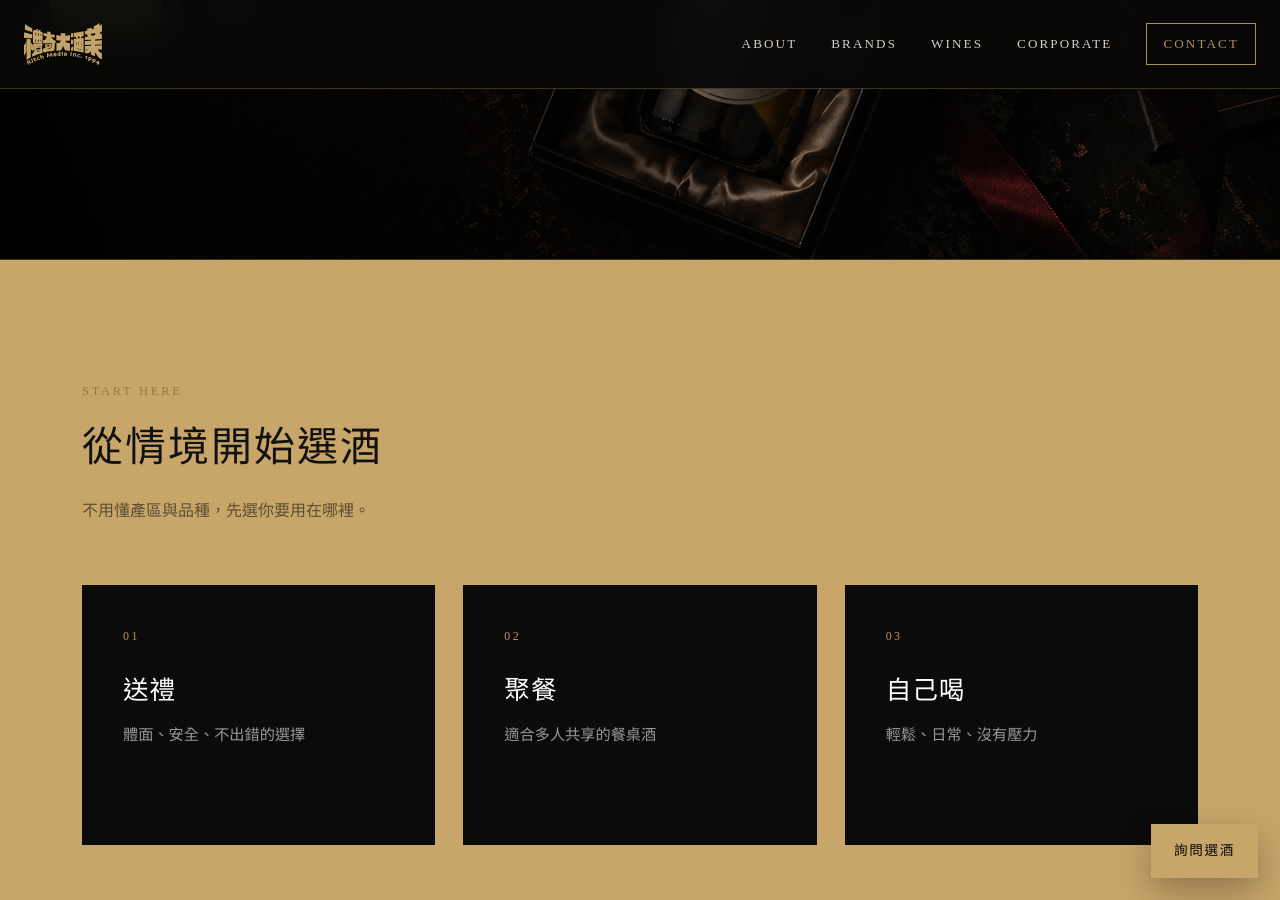
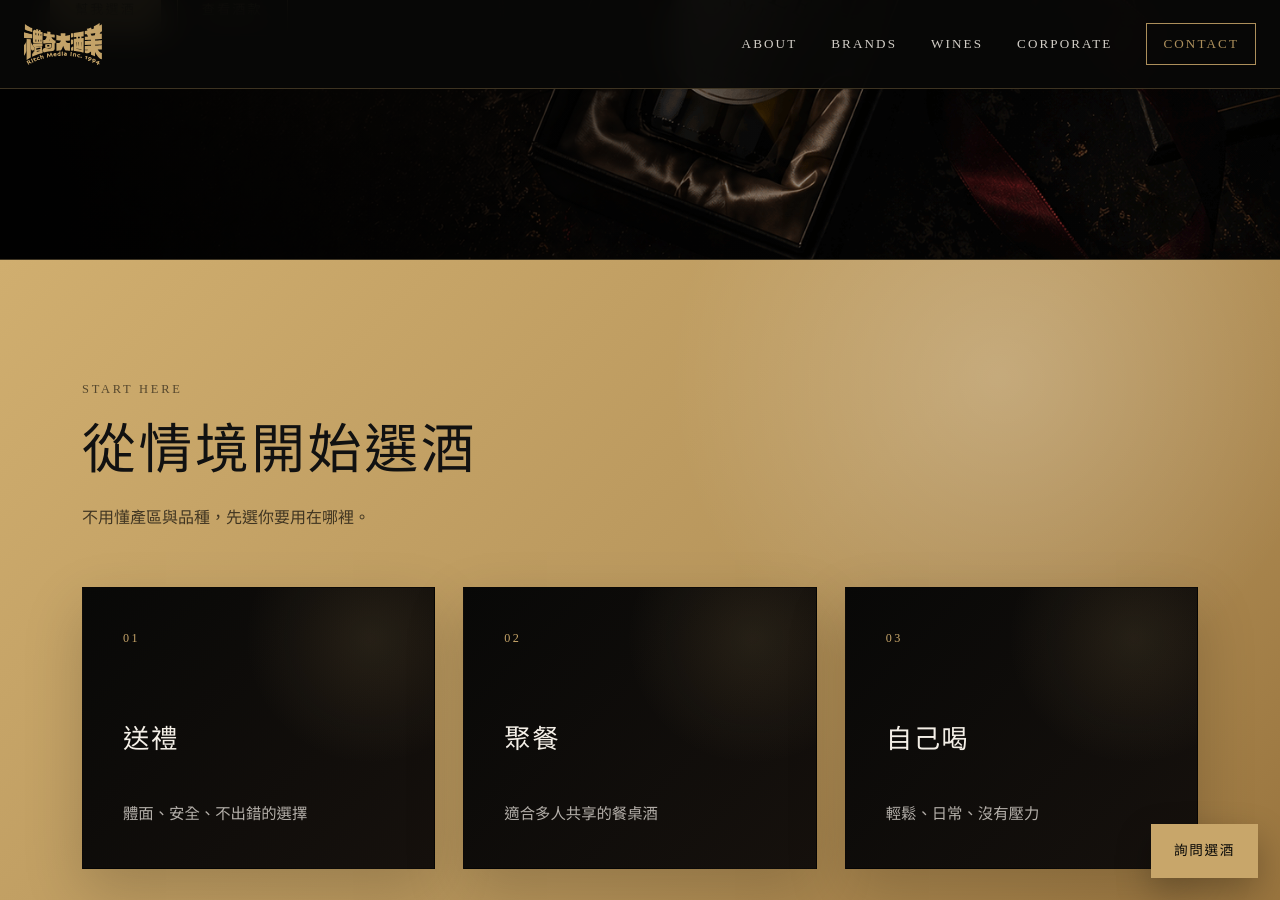
Before and after one commit to iam1000lin-create/Ritch-Wine, a Jekyll site: the page built from index.html, in a window 1280 px wide and 900 px high, scrolled down 641 px. Built offline with Jekyll 4.4.1, drawn with Linux system fonts in a browser that asks for light colours.

Commit message:
rewrite homepage scenario section

```diff
--- a/assets/css/style.css
+++ b/assets/css/style.css
@@ -4,11 +4,13 @@
   --cream: #f4efe7;
   --paper: #fbf7ef;
   --gold: #c8a66a;
+  --gold-soft: #d6b778;
+  --gold-deep: #b8965c;
   --gold-dark: #8f6d38;
   --text: #26211c;
   --muted: #8f867b;
   --line: rgba(200, 166, 106, 0.28);
-  --white-line: rgba(255,255,255,0.12);
+  --white-line: rgba(255, 255, 255, 0.12);
 }
 
 * {
@@ -105,7 +107,7 @@ main {
   font-size: 0.82rem;
   letter-spacing: 0.16em;
   opacity: 0.86;
-  transition: color 0.2s ease, opacity 0.2s ease;
+  transition: color 0.2s ease, opacity 0.2s ease, background 0.2s ease;
 }
 
 .nav-menu a:hover {
@@ -174,8 +176,8 @@ main {
   position: absolute;
   inset: 0;
   background:
-    linear-gradient(90deg, rgba(0,0,0,0.94) 0%, rgba(0,0,0,0.78) 36%, rgba(0,0,0,0.28) 68%, rgba(0,0,0,0.12) 100%),
-    radial-gradient(circle at 20% 50%, rgba(200,166,106,0.12), transparent 34%);
+    linear-gradient(90deg, rgba(0, 0, 0, 0.94) 0%, rgba(0, 0, 0, 0.78) 36%, rgba(0, 0, 0, 0.28) 68%, rgba(0, 0, 0, 0.12) 100%),
+    radial-gradient(circle at 20% 50%, rgba(200, 166, 106, 0.12), transparent 34%);
 }
 
 .home-hero-content {
@@ -340,7 +342,108 @@ main {
   opacity: 0.82;
 }
 
-/* CARDS */
+/* SCENARIO SECTION */
+
+.section-scenario,
+.scenario-section {
+  background:
+    radial-gradient(circle at 78% 16%, rgba(255,255,255,0.2), transparent 28%),
+    linear-gradient(135deg, #d0ae6f 0%, #b8965c 54%, #96713b 100%);
+  color: #111;
+  padding: 118px 0 124px;
+}
+
+.section-scenario .container,
+.scenario-section .container {
+  width: min(1180px, calc(100% - 48px));
+}
+
+.scenario-heading {
+  max-width: 760px;
+  margin-bottom: 54px;
+}
+
+.scenario-heading .eyebrow,
+.section-scenario .eyebrow,
+.scenario-section .eyebrow {
+  color: rgba(0,0,0,0.58);
+}
+
+.scenario-heading h2,
+.section-scenario h2,
+.scenario-section h2 {
+  color: #111;
+  margin: 0 0 20px;
+  font-size: clamp(2.35rem, 4.2vw, 4.4rem);
+  line-height: 1.22;
+  letter-spacing: 0.05em;
+  font-weight: 500;
+}
+
+.scenario-heading p,
+.section-scenario .section-heading p,
+.scenario-section .section-heading p {
+  color: rgba(0,0,0,0.68);
+  opacity: 1;
+}
+
+.scenario-grid {
+  display: grid;
+  grid-template-columns: repeat(3, minmax(0, 1fr));
+  gap: 28px;
+  margin-top: 54px;
+}
+
+.scenario-card {
+  display: flex;
+  flex-direction: column;
+  justify-content: space-between;
+  background:
+    radial-gradient(circle at 82% 18%, rgba(200,166,106,0.12), transparent 34%),
+    linear-gradient(135deg, #080807, #16110d);
+  color: var(--cream);
+  border: 1px solid rgba(0,0,0,0.42);
+  min-height: 282px;
+  padding: 40px;
+  box-shadow: 0 22px 55px rgba(0,0,0,0.18);
+  transition: transform 0.24s ease, box-shadow 0.24s ease, border-color 0.24s ease;
+}
+
+.scenario-card:hover {
+  transform: translateY(-6px);
+  border-color: rgba(0,0,0,0.72);
+  box-shadow: 0 32px 72px rgba(0,0,0,0.28);
+}
+
+.scenario-card .card-inner {
+  padding: 0;
+}
+
+.scenario-card span {
+  display: block;
+  color: var(--gold);
+  font-size: 0.76rem;
+  letter-spacing: 0.2em;
+  margin-bottom: 44px;
+}
+
+.scenario-card h3 {
+  margin: 0 0 14px;
+  color: var(--cream);
+  font-size: clamp(1.65rem, 2vw, 2rem);
+  line-height: 1.35;
+  letter-spacing: 0.06em;
+  font-weight: 500;
+}
+
+.scenario-card p {
+  color: rgba(244,239,231,0.72);
+  margin: 0;
+  font-size: 0.96rem;
+  opacity: 1;
+}
+
+/* GENERAL CARDS */
 
 .card-grid {
   display: grid;
@@ -888,6 +991,19 @@ main {
     display: block;
   }
 
+  .scenario-grid {
+    grid-template-columns: 1fr;
+  }
+
+  .section-scenario,
+  .scenario-section {
+    padding: 82px 0 88px;
+  }
+
+  .scenario-card {
+    min-height: 230px;
+  }
+
   .wine-visual {
     min-height: 420px;
   }
@@ -925,85 +1041,3 @@ main {
     text-align: center;
   }
 }
-/* SCENARIO SECTION（整段重做） */
-
-.section-scenario {
-  background: #c8a66a;
-  padding: 120px 0;
-  color: #111;
-}
-
-.scenario-heading h2 {
-  color: #111;
-}
-
-.scenario-heading p {
-  color: rgba(0,0,0,0.65);
-}
-
-.scenario-grid {
-  margin-top: 60px;
-  display: grid;
-  grid-template-columns: repeat(3, 1fr);
-  gap: 28px;
-}
-
-/* 卡片 */
-
-.scenario-card {
-  display: block;
-  background: #0b0b0b;
-  color: #fff;
-  border: 1px solid rgba(0,0,0,0.2);
-  min-height: 260px;
-
-  transition: all 0.25s ease;
-}
-
-.scenario-card:hover {
-  transform: translateY(-6px);
-  border-color: #000;
-  box-shadow: 0 20px 50px rgba(0,0,0,0.25);
-}
-
-.card-inner {
-  padding: 40px;
-}
-
-/* 編號 */
-
-.scenario-card span {
-  display: block;
-  color: #b8965c;
-  font-size: 0.75rem;
-  letter-spacing: 0.2em;
-  margin-bottom: 28px;
-}
-
-/* 標題 */
-
-.scenario-card h3 {
-  font-size: 1.6rem;
-  margin-bottom: 14px;
-  letter-spacing: 0.04em;
-  font-weight: 500;
-}
-
-/* 描述 */
-
-.scenario-card p {
-  color: rgba(255,255,255,0.7);
-  font-size: 0.95rem;
-}
-
-/* 手機 */
-
-@media (max-width: 900px) {
-  .scenario-grid {
-    grid-template-columns: 1fr;
-  }
-
-  .section-scenario {
-    padding: 80px 0;
-  }
-}
--- a/index.html
+++ b/index.html
@@ -25,43 +25,33 @@ permalink: /
   </div>
 </section>
 
-<section class="section section-scenario">
+<section class="section-scenario">
   <div class="container">
-
-    <div class="section-heading scenario-heading">
-      <p class="eyebrow dark">START HERE</p>
+    <div class="scenario-heading">
+      <p class="eyebrow">START HERE</p>
       <h2>從情境開始選酒</h2>
       <p>不用懂產區與品種，先選你要用在哪裡。</p>
     </div>
 
     <div class="scenario-grid">
-
       <a href="{{ '/gifts/' | relative_url }}" class="scenario-card">
-        <div class="card-inner">
         <span>01</span>
         <h3>送禮</h3>
         <p>體面、安全、不出錯的選擇</p>
-        </div>
       </a>
 
       <a href="{{ '/dinner/' | relative_url }}" class="scenario-card">
-        <div class="card-inner">
         <span>02</span>
         <h3>聚餐</h3>
         <p>適合多人共享的餐桌酒</p>
-        </div>
       </a>
 
       <a href="{{ '/solo/' | relative_url }}" class="scenario-card">
-        <div class="card-inner">
         <span>03</span>
         <h3>自己喝</h3>
         <p>輕鬆、日常、沒有壓力</p>
+      </a>
     </div>
-      </a>
-
-    </div>
-
   </div>
 </section>
 
@@ -99,6 +89,7 @@ permalink: /
         <p class="eyebrow dark">FEATURED WINES</p>
         <h2>精選酒款</h2>
       </div>
+
       <a href="{{ '/wines/' | relative_url }}" class="text-link">查看全部酒款 →</a>
     </div>
 
@@ -106,6 +97,7 @@ permalink: /
       {% for wine in site.wines limit:6 %}
       <a class="wine-list-card" href="{{ wine.url | relative_url }}">
         <div class="wine-list-image" style="background-image: url('{{ wine.image | relative_url }}');"></div>
+
         <div class="wine-list-content">
           <span>{{ wine.brand }}</span>
           <h4>{{ wine.title }}</h4>
```
Also changed, not shown: 1 other file. Lines whose indentation alone changed are shown as unchanged.
